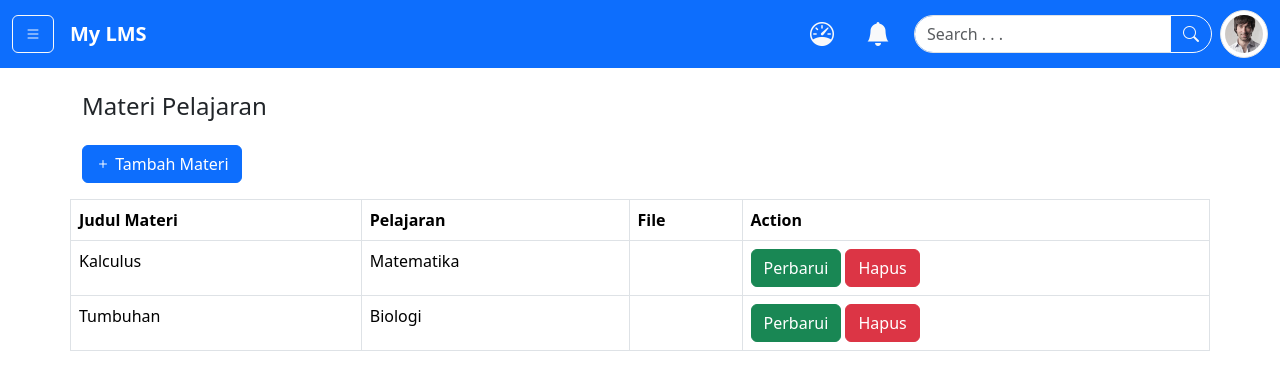
After one commit to rinosetiyo/lms-project, a Django app: page /materi/ in a window 1280 px wide. The commit adds this page. Shown: the top 390 px of the page. Run offline with Django 4.2, Linux system fonts and the light colour scheme; data comes from the database, SQL or seed files in the repository; both versions use the stored data as it was after the commit.

```diff
--- a/app/admin.py
+++ b/app/admin.py
@@ -1,7 +1,8 @@
 from django.contrib import admin
-from app.models import Kelas, Materi, Tugas, Pembayaran, Pelajaran, Jadwal
+from app.models import Kelas, Materi, Tugas, Pembayaran, Pelajaran, Jadwal, Profile
 
 # Register your models here.
+admin.site.register(Profile)
 admin.site.register(Kelas)
 admin.site.register(Materi)
 admin.site.register(Tugas)
--- a/app/models.py
+++ b/app/models.py
@@ -3,6 +3,15 @@ from django.utils import timezone
 from django.contrib.auth.models import User
 
 # Create your models here.
+class Profile(models.Model):
+    nama = models.OneToOneField(User, on_delete=models.CASCADE)
+    profile_picture = models.ImageField(upload_to='photos/profiles/%Y/%m/%d', blank=True, null=True)
+    is_user = models.BooleanField(default=True)
+    is_staff = models.BooleanField(default=False)
+    is_pengajar = models.BooleanField(default=False)
+
+    def __str__(self):
+        return self.nama.first_name
 
 class Kelas(models.Model):
     nama_kelas = models.CharField(max_length=200)
@@ -22,6 +31,7 @@ class Materi(models.Model):
     judul_materi = models.CharField(max_length=200)
     deskripsi = models.TextField()
     pelajaran = models.ForeignKey(Pelajaran, on_delete=models.CASCADE)
+    file = models.FileField(upload_to='document/pdfs/%Y/%m/%d', blank=True, null=True)
 
     def __str__(self):
         return self.judul_materi
--- a/app/urls.py
+++ b/app/urls.py
@@ -4,8 +4,9 @@ urlpatterns = [
     path('', views.index, name="index"),
     path('jadwal/', views.jadwal, name="jadwal"),
     path('jadwal/buat_jadwal', views.buat_jadwal, name="buat_jadwal"),
-    path('jadwal/perbarui_jadwal', views.perbarui_jadwal, name="perbarui_jadwal"),
+    path('jadwal/perbarui_jadwal/<int:jadwal_id>', views.perbarui_jadwal, name="perbarui_jadwal"),
     path('jadwal/hapus_jadwal/<int:jadwal_id>', views.hapus_jadwal, name="hapus_jadwal"),
+    path('materi/', views.materi, name="materi"),
     path('buat_pembayaran', views.buat_pembayaran, name="buat_pembayaran"),
     path('bayar_angsuran/<int:pk>', views.bayar_angsuran, name="bayar_angsuran"),
 ]
--- a/app/views.py
+++ b/app/views.py
@@ -1,5 +1,5 @@
 from django.shortcuts import render, redirect, get_object_or_404
-from app.models import Tugas, Pembayaran, Jadwal, Pelajaran, Kelas
+from app.models import Tugas, Pembayaran, Jadwal, Pelajaran, Kelas, Materi
 from django.utils import dates, timezone
 from django.contrib.auth.decorators import login_required
 
@@ -11,24 +11,28 @@ def buat_jadwal(request):
         pelajaran = Pelajaran.objects.get(judul_pelajaran = request.POST['pelajaran'])
         kelas = Kelas.objects.get(nama_kelas = request.POST['kelas'])
 
-        jadwal = Jadwal.objects.create(hari=hari, jam=jam, pelajaran=pelajaran, kelas=kelas,)
+        jadwal = Jadwal(hari=hari, jam=jam, pelajaran=pelajaran, kelas=kelas,)
         jadwal.save()
     return redirect('jadwal')
 
-def perbarui_jadwal(request):
+def perbarui_jadwal(request, jadwal_id):
+    jadwal = Jadwal.objects.get(id=jadwal_id)
     if request.POST:
         hari = request.POST['hari']
         jam = request.POST['jam']
         pelajaran = Pelajaran.objects.get(judul_pelajaran = request.POST['pelajaran'])
         kelas = Kelas.objects.get(nama_kelas = request.POST['kelas'])
 
-        jadwal = Jadwal.objects.update(hari=hari, jam=jam, pelajaran=pelajaran, kelas=kelas,)
+        jadwal.hari = hari
+        jadwal.jam = jam
+        jadwal.pelajaran = pelajaran
+        jadwal.kelas = kelas
         jadwal.save()
     return redirect('jadwal')
 
 def hapus_jadwal(request, jadwal_id):
-    jadwals = get_object_or_404(Jadwal, id=jadwal_id)
-    jadwals.delete
+    jadwals = Jadwal.objects.get(id=jadwal_id)
+    jadwals.delete()
     return redirect('jadwal')
 
 def jadwal(request):
@@ -41,6 +45,15 @@ def jadwal(request):
         'kelas':kelas,
     }
     return render(request, 'pages/jadwal.html', context)
+
+def materi(request):
+    materis = Materi.objects.all()
+    pelajaran = Pelajaran.objects.values_list('judul_pelajaran', flat=True).distinct()
+    context = {
+        'materis':materis,
+        'pelajaran':pelajaran,
+    }
+    return render(request, 'pages/materi.html', context)
 
 def buat_pembayaran(request):
     if request.POST:
--- a/templates/pages/index.html
+++ b/templates/pages/index.html
@@ -25,6 +25,7 @@
         </a>
         </div>
         <div class="col-lg-4 col-md-6">
+          <a href="{% url "materi" %}" class="text-decoration-none">
           <div class="card">
             <div class="row g-3">
               <div class="col-4">
@@ -41,6 +42,7 @@
               </div>
             </div>
           </div>
+         </a>
         </div>
         <div class="col-lg-4 col-md-6">
           <div class="card">
--- a/templates/pages/jadwal.html
+++ b/templates/pages/jadwal.html
@@ -24,7 +24,7 @@
               <td>{{ jadwal.kelas }}</td>
               <td>
                 <a href="#" class="btn btn-success" data-bs-toggle="modal" data-bs-target="#perbarui{{ jadwal.id }}">Perbarui</a>
-                <a href="" class="btn btn-danger">Hapus</a>
+                <a href="{% url "hapus_jadwal" jadwal.id %}" class="btn btn-danger">Hapus</a>
               </td>
             </tr>
 
@@ -37,7 +37,7 @@
                     <button type="button" class="btn-close" data-bs-dismiss="modal" aria-label="Close"></button>
                   </div>
                   <div class="modal-body">
-                    <form action="{% url 'perbarui_jadwal' %}" method="post" class="row g-3">
+                    <form action="{% url 'perbarui_jadwal' jadwal.id %}" method="post" class="row g-3">
                       {% csrf_token %}
                       <div class="row g-3">
                         <div class="col-md-6">
--- /dev/null
+++ b/templates/pages/materi.html
@@ -0,0 +1,122 @@
+{% extends 'base.html' %} {% load static %} {% load humanize %} {% block content %}
+  <div class="container my-4">
+    <div class="row">
+      <h4>Materi Pelajaran</h4>
+      <div class="d-flex my-3">
+        <button class="btn btn-primary" data-bs-toggle="modal" data-bs-target="#postJadwal"><i class="bi bi-plus"></i> Tambah Materi</button>
+      </div>
+      <table class="table table-bordered border-1">
+        <thead>
+          <tr>
+            <th>Judul Materi</th>
+            <th>Pelajaran</th>
+            <th>File</th>
+            <th>Action</th>
+          </tr>
+        </thead>
+        <tbody>
+          {% for materi in materis %}
+            <tr>
+                <td>{{ materi.judul_materi }}</td>
+                <td>{{ materi.pelajaran }}</td>
+                <td>{{ materi.file }}</td>
+              <td>
+                <a href="#" class="btn btn-success" data-bs-toggle="modal" data-bs-target="#perbarui">Perbarui</a>
+                <a href="" class="btn btn-danger">Hapus</a>
+              </td>
+            </tr>
+
+            <!-- Modal perbarui jadwal -->
+            {% comment %} <div class="modal fade" id="perbarui" tabindex="-1" aria-labelledby="exampleModalLabel" aria-hidden="true">
+              <div class="modal-dialog modal-dialog-centered">
+                <div class="modal-content">
+                  <div class="modal-header">
+                    <h1 class="modal-title fs-5" id="exampleModalLabel">Memperbarui Jadwal</h1>
+                    <button type="button" class="btn-close" data-bs-dismiss="modal" aria-label="Close"></button>
+                  </div>
+                  <div class="modal-body">
+                    <form action="" method="post" class="row g-3">
+                      {% csrf_token %}
+                      <div class="row g-3">
+                        <div class="col-md-6">
+                          <label for="hari" class="form-label">Hari</label>
+                          <input type="date" class="form-control" name="hari" id="hari" />
+                        </div>
+                        <div class="col-md-6">
+                          <label for="jam" class="form-label">Jam</label>
+                          <input type="time" class="form-control" name="jam" id="jam" />
+                        </div>
+                        <div class="col-12">
+                          <label for="pelajaran" class="form-label">Pelajaran</label>
+                          <select id="pelajaran" class="form-select" name="pelajaran">
+                            <option selected>{{ jadwal.pelajaran }}</option>
+                            {% for judul_pelajaran in pelajaran %}
+                              <option>{{ judul_pelajaran }}</option>
+                            {% endfor %}
+                          </select>
+                        </div>
+                        <div class="col-12">
+                          <label for="kelas" class="form-label">Kelas</label>
+                          <select id="kelas" class="form-select" name="kelas">
+                            <option selected>{{ jadwal.kelas }}</option>
+                            {% for nama_kelas in kelas %}
+                              <option>{{ nama_kelas }}</option>
+                            {% endfor %}
+                          </select>
+                        </div>
+                      </div>
+
+                      <div class="modal-footer mt-3">
+                        <button type="button" class="btn btn-secondary" data-bs-dismiss="modal">Close</button>
+                        <button type="submit" class="btn btn-primary">Perbarui Jadwal</button>
+                      </div>
+                    </form>
+                  </div>
+                </div>
+              </div>
+            </div> {% endcomment %}
+          {% endfor %}
+        </tbody>
+      </table>
+    </div>
+  </div>
+
+  <!-- Modal membuat jadwal -->
+  <div class="modal fade" id="postJadwal" tabindex="-1" aria-labelledby="exampleModalLabel" aria-hidden="true">
+    <div class="modal-dialog modal-dialog-centered">
+      <div class="modal-content">
+        <div class="modal-header">
+          <h1 class="modal-title fs-5" id="exampleModalLabel">Tambah Materi</h1>
+          <button type="button" class="btn-close" data-bs-dismiss="modal" aria-label="Close"></button>
+        </div>
+        <div class="modal-body">
+          <form action="{% url 'buat_jadwal' %}" method="post" class="row g-3" enctype="multipart/form-data">
+            {% csrf_token %}
+            <div class="col-12">
+              <label for="judul_materi" class="form-label">Jumlah Materi</label>
+              <input type="text" class="form-control" name="judul_materi" id="judul_materi" />
+            </div>
+            <div class="col-12">
+              <label for="pelajaran" class="form-label">Pelajaran</label>
+              <select id="pelajaran" class="form-select" name="pelajaran">
+                <option selected>Pilih</option>
+                {% for judul_pelajaran in pelajaran %}
+                  <option>{{ judul_pelajaran }}</option>
+                {% endfor %}
+              </select>
+            </div>
+            <div class="col-12">
+              <label for="upload_file" class="form-label">Upload File</label>
+              <input type="file" class="form-control" name="upload_file">
+            </div>
+
+            <div class="modal-footer mt-3">
+              <button type="button" class="btn btn-secondary" data-bs-dismiss="modal">Close</button>
+              <button type="submit" class="btn btn-primary">Tambah Materi</button>
+            </div>
+          </form>
+        </div>
+      </div>
+    </div>
+  </div>
+{% endblock %}
```
Also changed, not shown: app/migrations/0021_materi_file.py (added), app/migrations/0022_profile.py (added), db.sqlite3.
